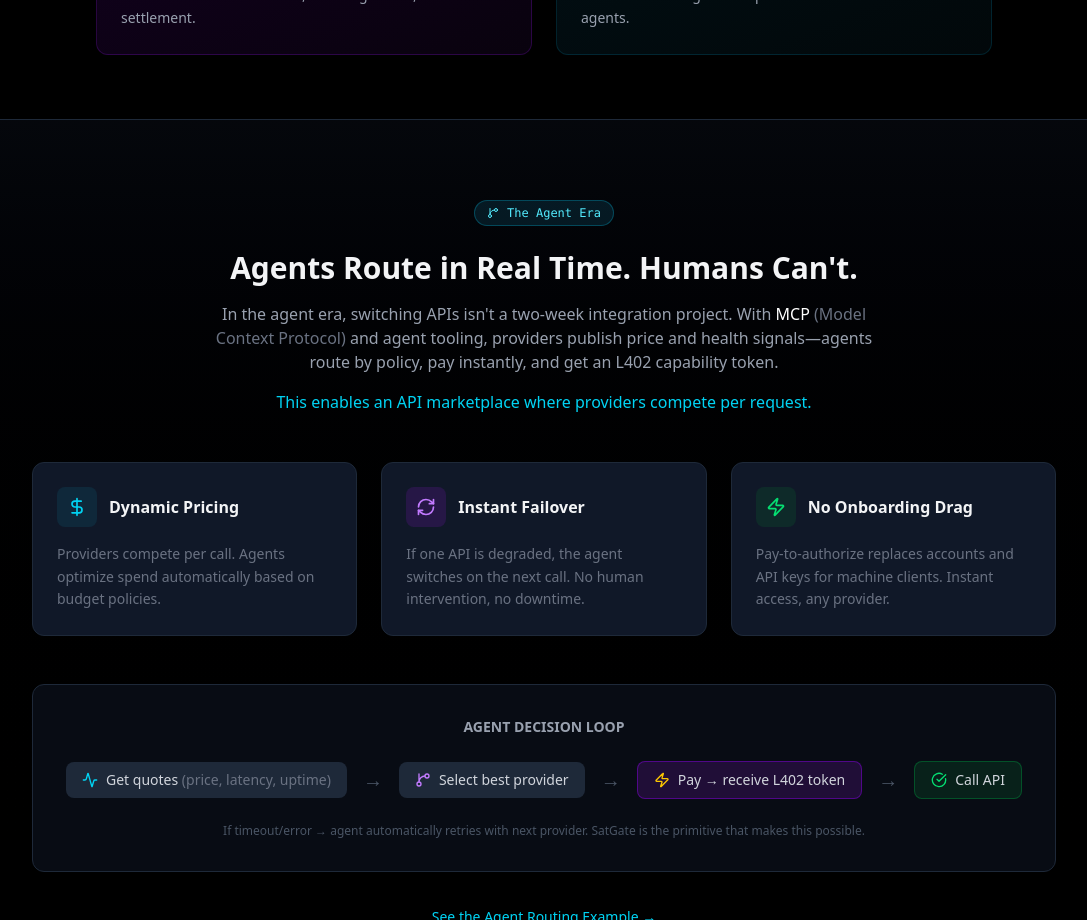
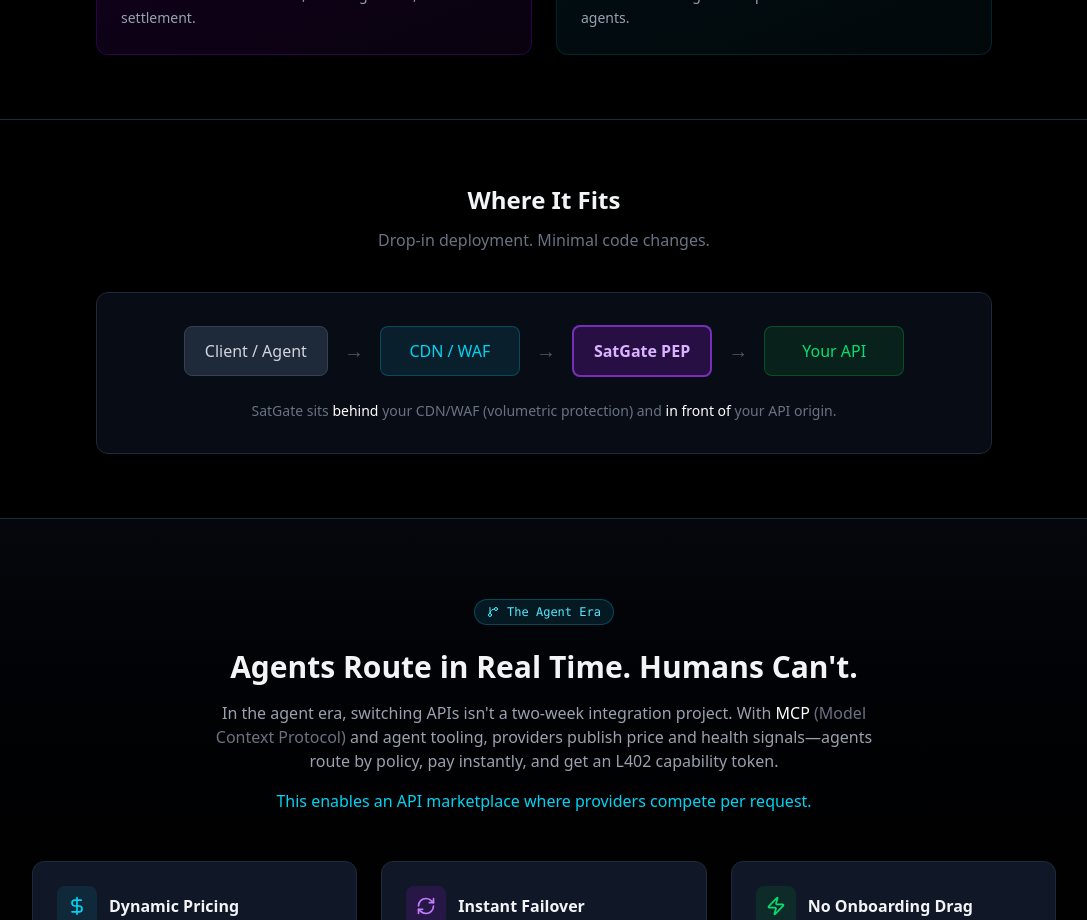
Before and after one commit to SatGate-io/satgate, a Next.js app in the folder satgate-landing/: page / in a window 1280 px wide. Shown: the part 1060-1980 px from the top of the page, without its empty margins (96-1183 px from the left). Built offline with nearby package versions, Linux system fonts and the light colour scheme.

Commit message:
Add 'Where It Fits' architecture diagram to landing page
Shows deployment position: Client → CDN/WAF → SatGate PEP → API
Drop-in deployment messaging

```diff
--- a/satgate-landing/app/page.tsx
+++ b/satgate-landing/app/page.tsx
@@ -131,6 +131,41 @@ const LandingPage = () => {
                 L402 tokens replace accounts and API keys. No PII, no credential stuffing. Paid capabilities for autonomous agents.
               </p>
             </div>
+          </div>
+        </div>
+      </section>
+
+      {/* Where It Fits Section */}
+      <section className="py-16 px-6 border-b border-gray-800">
+        <div className="max-w-4xl mx-auto">
+          <h2 className="text-2xl font-bold text-center mb-3">Where It Fits</h2>
+          <p className="text-gray-500 text-center mb-10">Drop-in deployment. Minimal code changes.</p>
+
+          {/* Architecture Diagram */}
+          <div className="bg-gray-900/50 border border-gray-800 rounded-xl p-8">
+            <div className="flex flex-col md:flex-row items-center justify-center gap-3 md:gap-4">
+              <div className="px-5 py-3 rounded-lg bg-gray-800 border border-gray-700 text-center min-w-[140px]">
+                <span className="text-gray-300 font-medium">Client / Agent</span>
+              </div>
+              <span className="text-gray-600 text-xl hidden md:block">→</span>
+              <span className="text-gray-600 md:hidden">↓</span>
+              <div className="px-5 py-3 rounded-lg bg-cyan-900/30 border border-cyan-700/50 text-center min-w-[140px]">
+                <span className="text-cyan-400 font-medium">CDN / WAF</span>
+              </div>
+              <span className="text-gray-600 text-xl hidden md:block">→</span>
+              <span className="text-gray-600 md:hidden">↓</span>
+              <div className="px-5 py-3 rounded-lg bg-purple-900/40 border-2 border-purple-500/60 text-center min-w-[140px]">
+                <span className="text-purple-300 font-bold">SatGate PEP</span>
+              </div>
+              <span className="text-gray-600 text-xl hidden md:block">→</span>
+              <span className="text-gray-600 md:hidden">↓</span>
+              <div className="px-5 py-3 rounded-lg bg-green-900/30 border border-green-700/50 text-center min-w-[140px]">
+                <span className="text-green-400 font-medium">Your API</span>
+              </div>
+            </div>
+            <p className="text-center text-gray-500 text-sm mt-6">
+              SatGate sits <span className="text-white">behind</span> your CDN/WAF (volumetric protection) and <span className="text-white">in front of</span> your API origin.
+            </p>
           </div>
         </div>
       </section>
```
